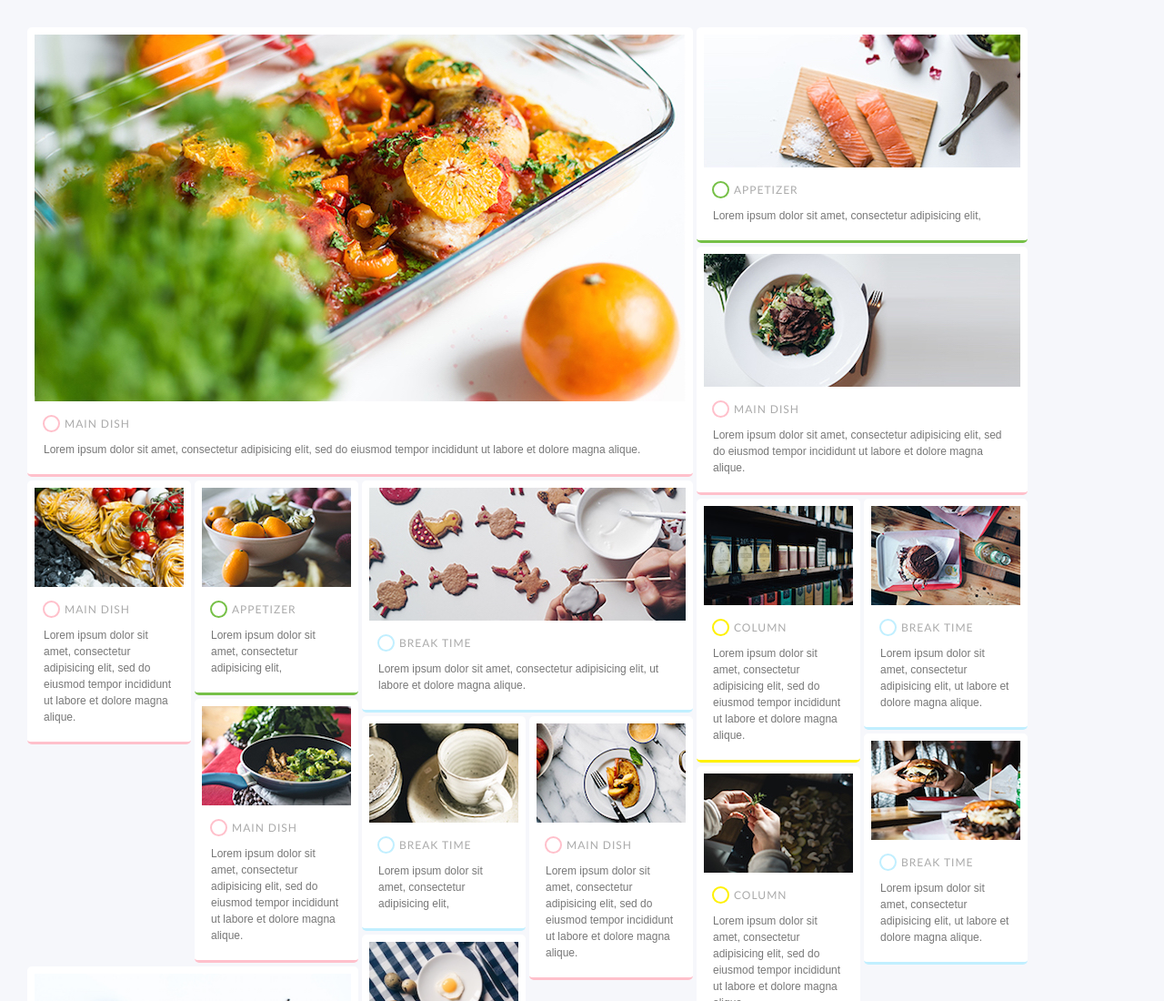
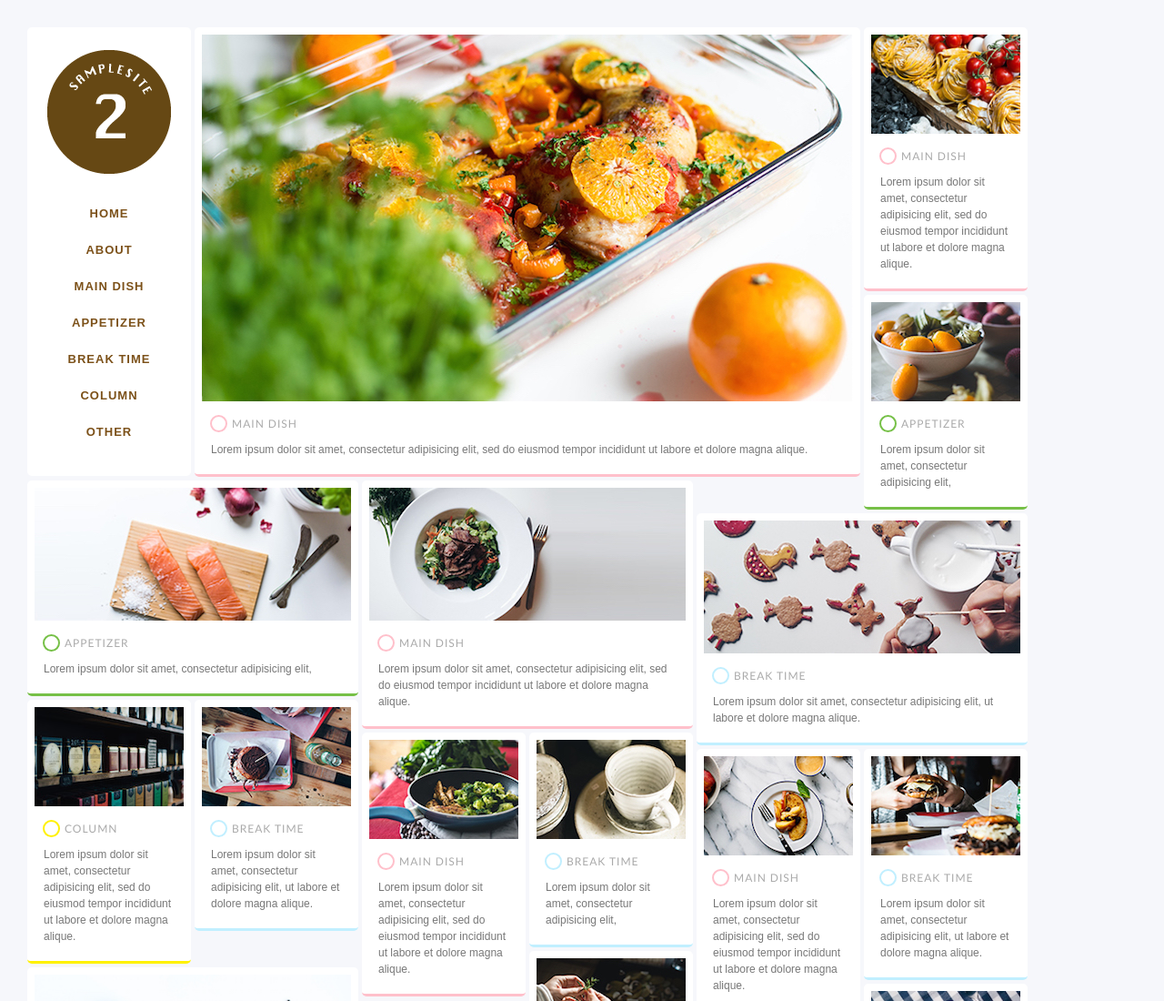
Before and after one commit to takahashigo/gridlayout, a plain HTML site: page index.html in a window 1280 px wide. Shown: the top 1100 px of the page at 91% size. Drawn offline with nearby package versions, Linux system fonts and the light colour scheme.

Commit message:
completed

```diff
--- a/css/style.css
+++ b/css/style.css
@@ -93,3 +93,43 @@ a:link, a:visited, a:hover, a:active {
 .item-l .image {
   height: 403px;
 }
+.header {
+  padding: 25px 0;
+  border-bottom: none;
+  text-align: center;
+}
+
+.logo {
+  width: 136px;
+  height: 136px;
+  transition: -webkit-transform 0.3s;
+  transition: transform 0.3s;
+}
+.logo:hover {
+  -webkit-transform: rotate(360deg);
+  transform: rotate(360deg);
+}
+.nav {
+  margin: 35px auto 10px;
+}
+.nav-item {
+  margin-top: 20px;
+  text-align: center;
+  letter-spacing: 1px;
+  font-weight: bold;
+  font-size: 1.3rem;
+}
+.nav-item a {
+  display: inline-block;
+}
+.nav-item a::after {
+  content: "";
+  display: block;
+  width: 0;
+  margin: 6px auto 0;
+  border-bottom: 1px solid #7C5119;
+  transition: width 0.3s ease-in-out;
+}
+.nav-item a:hover::after{
+  width: 100%;
+}
--- a/index.html
+++ b/index.html
@@ -9,6 +9,24 @@
     <link rel="stylesheet" href="./css/style.css">
   </head>
   <body>
+    <header class="header item">
+      <h1>
+        <a href="#">
+          <img src="images/logo.png" alt="SAMPLE SITE 2" class="logo">
+        </a>
+      </h1>
+      <nav class="nav">
+        <ul>
+          <li class="nav-item"><a href="#">HOME</a></li>
+          <li class="nav-item"><a href="#">ABOUT</a></li>
+          <li class="nav-item"><a href="#">MAIN DISH</a></li>
+          <li class="nav-item"><a href="#">APPETIZER</a></li>
+          <li class="nav-item"><a href="#">BREAK TIME</a></li>
+          <li class="nav-item"><a href="#">COLUMN</a></li>
+          <li class="nav-item"><a href="#">OTHER</a></li>
+        </ul>
+      </nav>
+    </header>
     <section class="item item-l item-maindish">
       <a href="#">
         <img src="images/image_L_1.jpg" alt="メインディッシュ" class="image">
```
